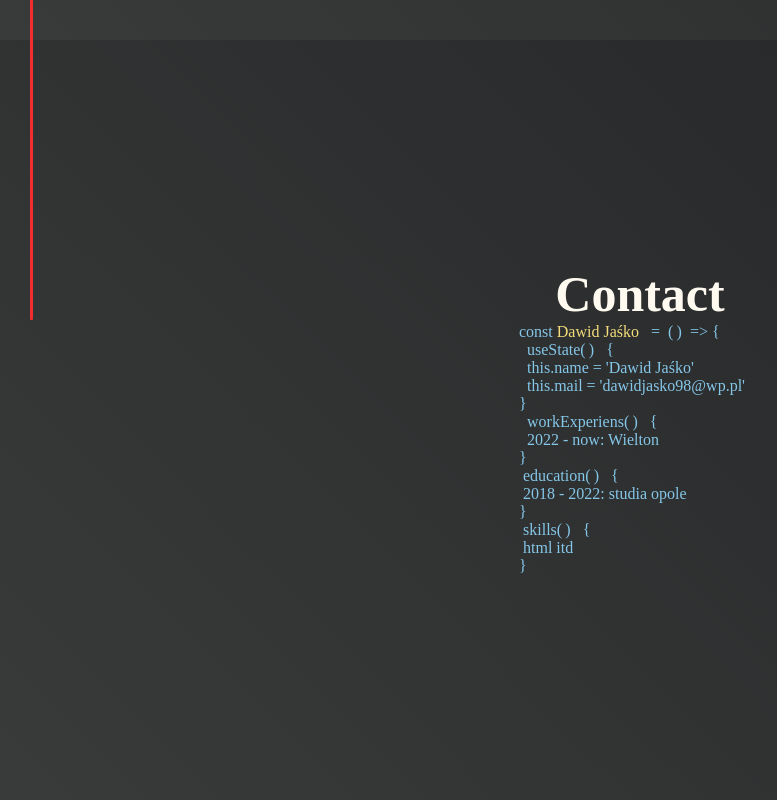
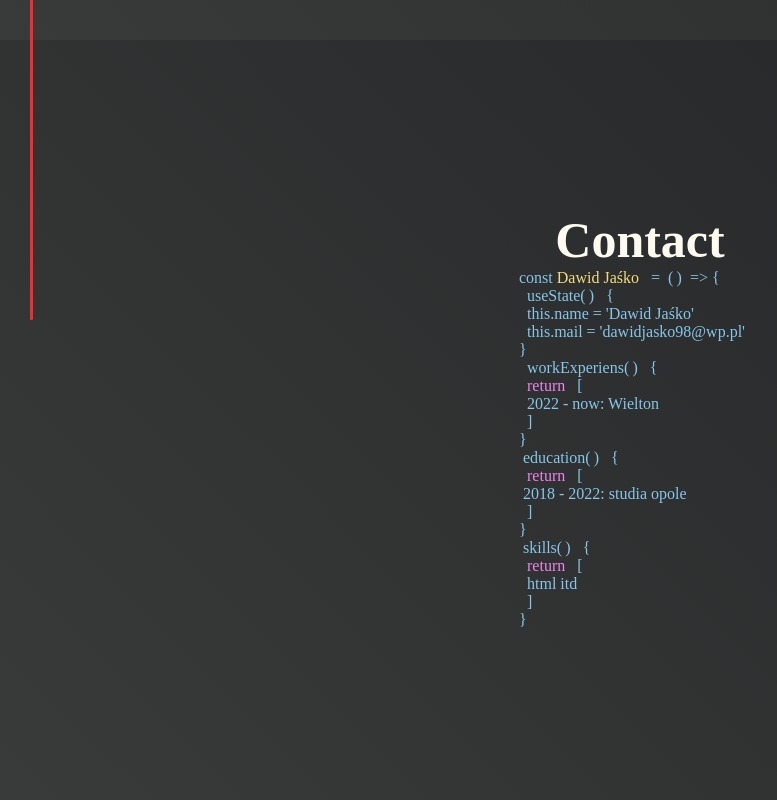
Before and after one commit to DawidJasko/portfolio, a React (Vite) app: page / in a window 1280 px wide. Shown: the part 2280-3080 px from the top of the page, without its empty margins (0-777 px from the left). Built offline with nearby package versions, Linux system fonts and the light colour scheme.

Commit message:
2 files modified

```diff
--- a/src/components/contact/Contact.jsx
+++ b/src/components/contact/Contact.jsx
@@ -5,33 +5,43 @@ const Contact = () => {
   return (
     <div id="home" className={styles.navbarContainer}>
       <section id="contact" class={styles.contactSection}>
-      <h1 class={styles.contactH1}>Contact</h1>
+        <h1 class={styles.contactH1}>Contact</h1>
         <div className={styles.conline}>
           <div className={styles.conclass}>
-          <p className={styles.concode}>const <span className={styles.spandawid}> Dawid Jaśko</span>&#8194; &#61;&#8194;&#40;&#8201;&#41;&#8194;&#61;&#62; &#123;<br/>
-          &#160; useState&#40;&#8201;&#41;&#8194;
-             &#123; <br/>
-             &#160; this.name = 'Dawid Jaśko' <br/>
-             &#160; this.mail = 'dawidjasko98@wp.pl'
-             &#160; &#160;<br/> &#125;<br/>
-             &#160; workExperiens&#40;&#8201;&#41;&#8194;
-             &#123; <br/>
-             &#160;  2022 - now: Wielton
-             &#160; <br/>&#125;<br/>
-             &#160;education&#40;&#8201;&#41;&#8194;
-             &#123; <br/>
-             &#160;2018 - 2022: studia opole
-             &#160;<br/>&#125;<br/>
-             &#160;skills&#40;&#8201;&#41;&#8194;
-             &#123; <br/>
-             &#160;html itd
-             <br/>&#125;<br/>
-             </p>
-
+            <p className={styles.concode}>
+              const <span className={styles.spandawid}> Dawid Jaśko</span>
+              &#8194; &#61;&#8194;&#40;&#8201;&#41;&#8194;&#61;&#62; &#123;
+              <br />
+              &#160; useState&#40;&#8201;&#41;&#8194; &#123; <br />
+              &#160; this.name = 'Dawid Jaśko' <br />
+              &#160; this.mail = 'dawidjasko98@wp.pl' &#160; &#160;
+              <br /> &#125;
+              <br />
+              &#160; workExperiens&#40;&#8201;&#41;&#8194; &#123; <br />
+              &#160; <span className={styles.conreturn}> return</span>&#8194; &#91;
+              <br />
+              &#160; 2022 - now: Wielton <br/>&#8194;&#93; &#160; <br />
+              &#125;
+              <br />
+              &#160;education&#40;&#8201;&#41;&#8194; &#123; <br />
+              &#160; <span className={styles.conreturn}> return</span>&#8194; &#91;
+              <br />
+              &#160;2018 - 2022: studia opole &#160;
+              <br />
+              &#8194;&#93;<br/>
+              &#125;
+              <br />
+              &#160;skills&#40;&#8201;&#41;&#8194; &#123; <br />
+              &#160; <span className={styles.conreturn}> return</span>&#8194; &#91;
+              <br />
+              &#8194;html itd
+              <br />
+              &#8194;&#93;<br/>
+              &#125;
+              <br />
+            </p>
           </div>
         </div>
-
-
       </section>
     </div>
   );
--- a/src/components/contact/Contact.module.css
+++ b/src/components/contact/Contact.module.css
@@ -19,3 +19,6 @@
 .spandawid {
   color: rgb(243, 221, 122);
 }
+.conreturn {
+  color: violet;
+}
```
